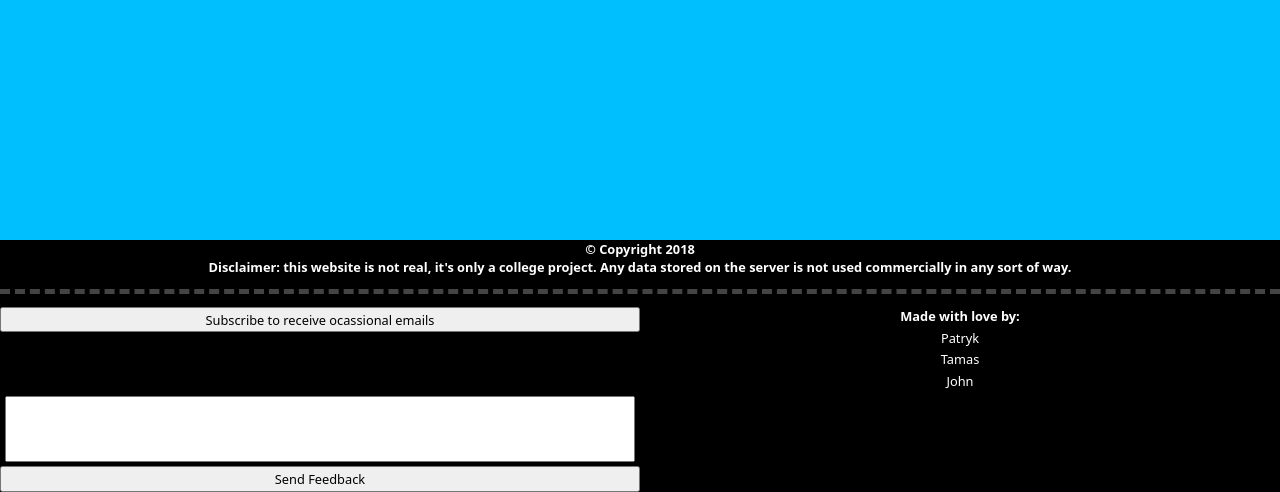
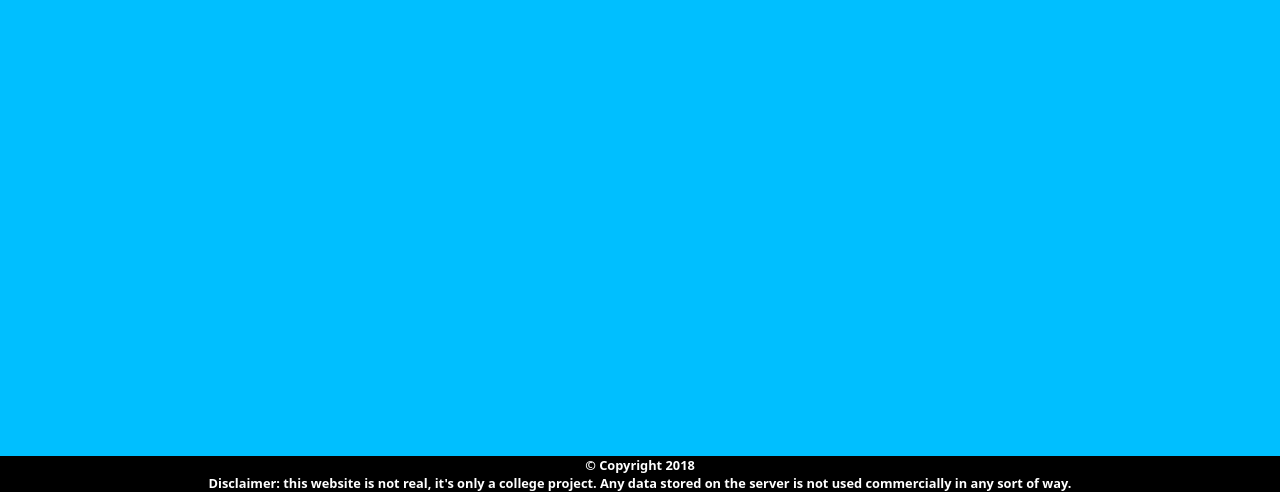
Before and after one commit to Patross/OnlineBookFinder, a PHP site: page /index.php in a window 1280 px wide. Shown: the part 308-800 px from the top of the page. Run offline with PHP 8.4, Linux system fonts and the light colour scheme; some libraries are stand-ins or nearby versions.

Commit message:
f**k the footer

```diff
--- a/footer.php
+++ b/footer.php
@@ -3,41 +3,5 @@
 		<h1>&copy; Copyright 2018</h1>
 		<h1>Disclaimer: this website is not real, it's only a college project. Any data stored on the server is not used commercially in any sort of way.</h1>
 		</div>
-
-
-		<div id="container">
-
-
-			<div id="column1">
-				<div class="left">
-					<form action="">
-						<input type="submit" value="Subscribe to receive ocassional emails" name="submit">
-					</form>
-				</div>
-
-				<div class="right">
-					<h1>Made with love by:</h1>
-					<ul>
-						<li>Patryk</li>
-						<li>Tamas</li>
-						<li>John</li>
-					</ul>
-				</div>
-			</div>
-
-			<div id="column2">
-				<div class="left">
-					<form action="">
-						<textarea name="feedback" id="" cols="30" rows="10"></textarea>
-						<input type="submit" value="Send Feedback" name="submit">
-					</form>
-				</div>
-
-				<div class="right">
-
-			</div>
-
-		</div>
-	</div>
     </body>
 </html>
```
